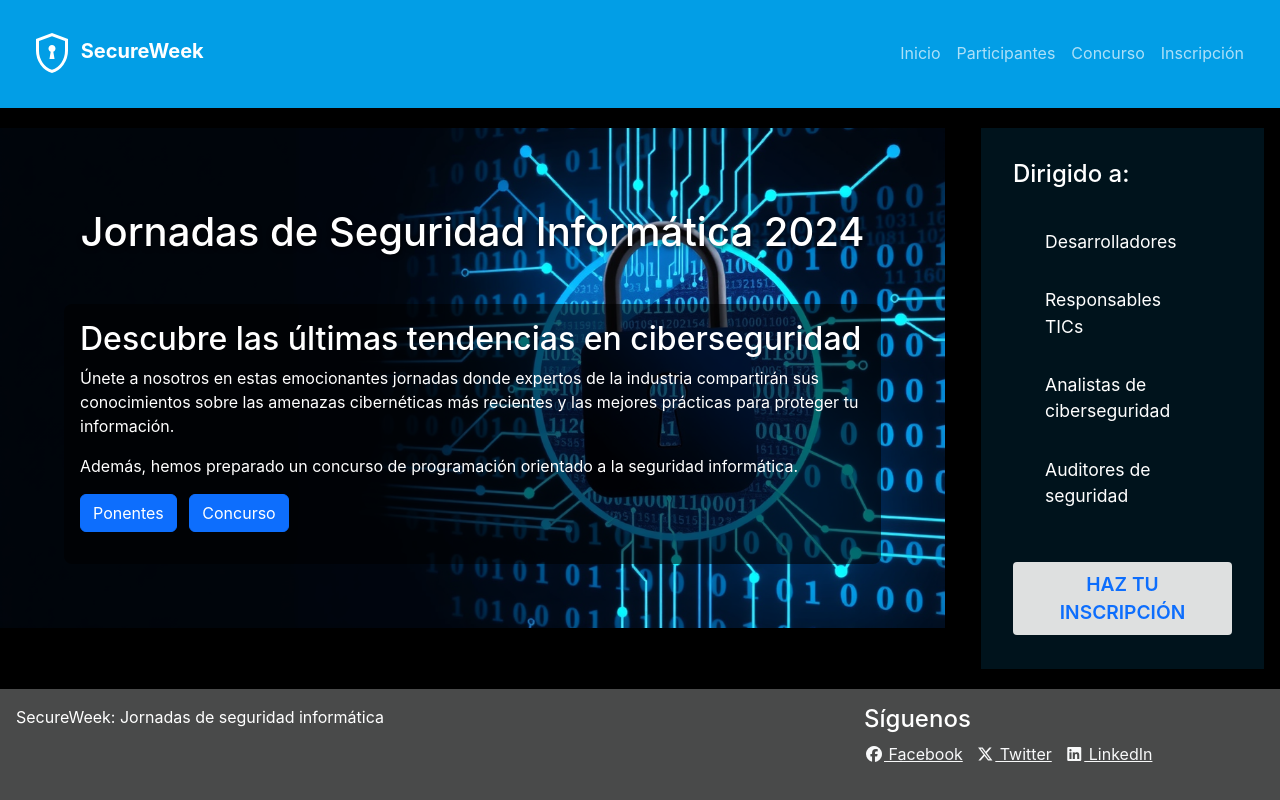
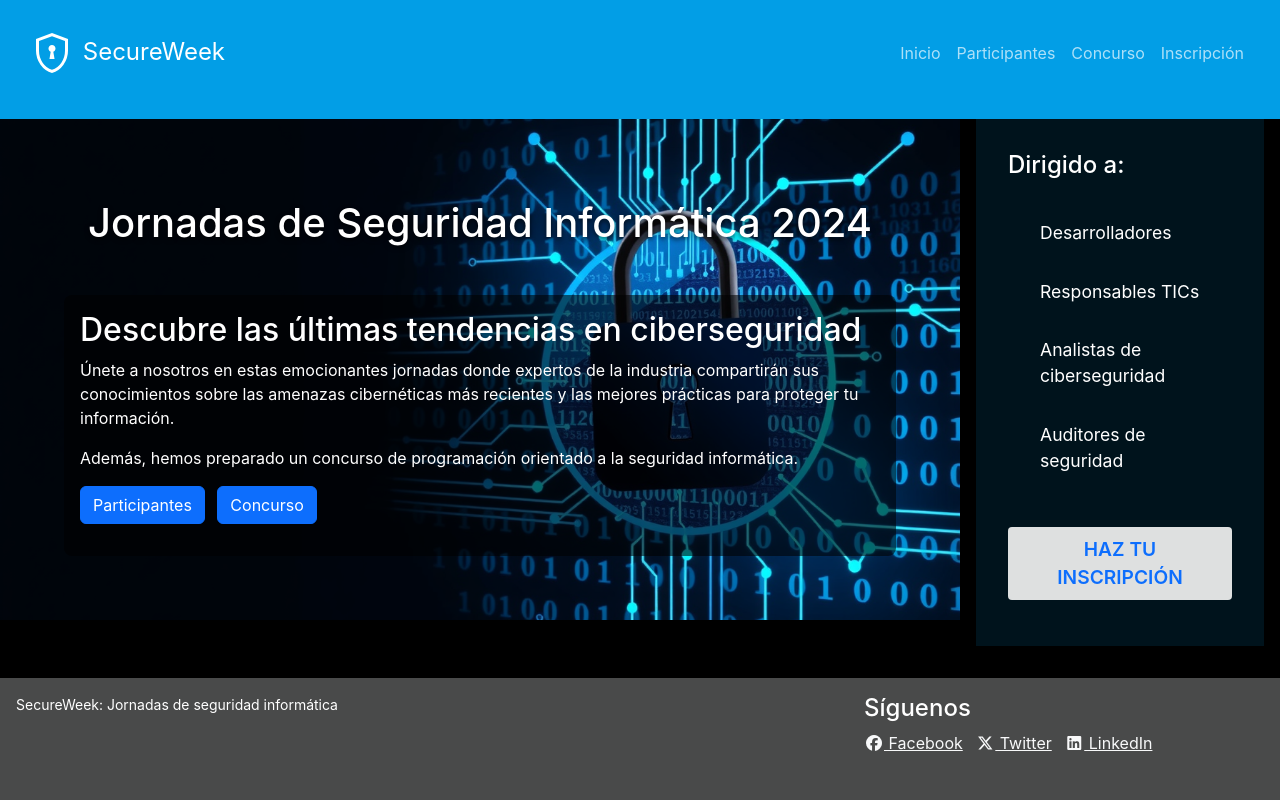
Before and after one commit to kdelbarrio/m4_258_pec2, a website built with Parcel: page src/index.html in a window 1280 px wide. Built offline with nearby package versions, Linux system fonts and the light colour scheme.

Commit message:
Ajustes container queries

```diff
--- a/src/assets/styles/base/_global.scss
+++ b/src/assets/styles/base/_global.scss
@@ -7,3 +7,9 @@ body {
   color: $text-color;
   background-color: $background-color;
   }
+
+/* Habilitar contenedores principales */
+.container, .grid-container {
+  container-type: inline-size;
+  container-name: main-container;
+}
--- a/src/assets/styles/base/_typography.scss
+++ b/src/assets/styles/base/_typography.scss
@@ -1,11 +1,21 @@
 @layer base {
+
+    body {
+      font-size: 1rem; /* Tamaño base */
+
+    }
     h1, h2, h3, h4, h5, h6 {
       font-weight: bold;
       line-height: 1.2;
+
     }
 
     p {
       margin-bottom: 1rem;
+
+      @container (max-width: 768px) {
+        font-size: 1.1rem !important; /* Aumentar el tamaño en contenedores pequeños */
+      }
     }
 
     a {
--- a/src/assets/styles/layouts/_container-queries.scss
+++ b/src/assets/styles/layouts/_container-queries.scss
@@ -1,7 +1,9 @@
-@layer layouts {
+/*@layer layouts {
   @container (min-width: 768px) {
-    .container {
+
+    article {
       padding: 2rem;
     }
   }
 }
+  */
--- a/src/assets/styles/layouts/_footer.scss
+++ b/src/assets/styles/layouts/_footer.scss
@@ -3,8 +3,9 @@
       padding: $spacing-unit;
       color: white;
       background: #494a4a;
+      margin-top: 2em;
 
-      &__text {
+      &__name__text {
         font-size: 0.875rem;
       }
     }
--- a/src/assets/styles/layouts/_grid.scss
+++ b/src/assets/styles/layouts/_grid.scss
@@ -1,13 +1,14 @@
-@layer layouts {
+/*@layer layouts {
     .container {
       display: grid;
       grid-template-columns: repeat(12, 1fr);
       gap: $spacing-unit;
 
       @supports not (display: grid) {
-        /* Fallback */
+
         display: flex;
         flex-wrap: wrap;
       }
     }
   }
+*/
--- a/src/assets/styles/layouts/_header.scss
+++ b/src/assets/styles/layouts/_header.scss
@@ -1,16 +1,12 @@
 @layer layouts {
-  .logo {
-    font-size: 24px;
-    font-weight: bold;
-}
   .header {
       padding: $spacing-unit;
       color: white;
       text-align: center;
       background: $primary-color;
 
-      &__title {
-        font-size: 2.5rem;
+      &__nav__title {
+        font-size: 1.5rem !important;
       }
 
     }
--- a/src/assets/styles/pages/_home.scss
+++ b/src/assets/styles/pages/_home.scss
@@ -7,7 +7,7 @@
         "main"
         "aside"
         "footer";
-    grid-gap: 20px;
+    grid-gap: 0;
     min-height: 100vh;
 }
 
--- a/src/index.html
+++ b/src/index.html
@@ -16,11 +16,11 @@
             <div class="poster">
                 <h1 class="poster__title">Jornadas de Seguridad Informática 2024</h1>
                 <div class="poster__description mt-4">
-                    <h2>Descubre las últimas tendencias en ciberseguridad</h2>
-                    <p>Únete a nosotros en estas emocionantes jornadas donde expertos de la industria compartirán sus conocimientos sobre las amenazas cibernéticas más recientes y las mejores prácticas para proteger tu información.</p>
-                    <p>Además, hemos preparado un concurso de programación orientado a la seguridad informática.</p>
-                    <ul class="list-inline">
-                        <li class="list-inline-item"><a href="./participantes.html" class="btn btn-primary" role="button">Ponentes</a></li>
+                    <h2 class="poster__description__title">Descubre las últimas tendencias en ciberseguridad</h2>
+                    <p class="poster__description__text">Únete a nosotros en estas emocionantes jornadas donde expertos de la industria compartirán sus conocimientos sobre las amenazas cibernéticas más recientes y las mejores prácticas para proteger tu información.</p>
+                    <p class="poster__description__text">Además, hemos preparado un concurso de programación orientado a la seguridad informática.</p>
+                    <ul class="poster__description__list list-inline">
+                        <li class="list-inline-item"><a href="./participantes.html" class="btn btn-primary" role="button">Participantes</a></li>
                         <li class="list-inline-item"><a href="./informacion.html" class="btn btn-primary" role="button">Concurso</a></li>
                     </ul>
                 </div>
--- a/src/views/footer.html
+++ b/src/views/footer.html
@@ -1,7 +1,7 @@
 <footer class="footer">
     <div class="row">
         <div class="footer__name col-md-8">
-        <p class="footerSec__name_text">SecureWeek: Jornadas de seguridad informática</p>
+        <p class="footer__name__text">SecureWeek: Jornadas de seguridad informática</p>
         </div>
         <div class="footer__social col-md-4">
             <h4 class="footer__social__title">Síguenos</h4>
--- a/src/views/header.html
+++ b/src/views/header.html
@@ -1,7 +1,7 @@
 <header class="header">
     <nav class="header__nav navbar navbar-expand-lg navbar-dark">
         <div class="container-fluid">
-            <a class="navbar-brand logo" href="/"><img alt="" src="./assets/images/logo-secureweek.svg"> SecureWeek</a>
+            <a class="navbar-brand header__nav__title" href="/"><img alt="" src="./assets/images/logo-secureweek.svg"> SecureWeek</a>
             <button class="navbar-toggler" type="button" data-bs-toggle="collapse" data-bs-target="#navbarNav" aria-controls="navbarNav" aria-expanded="false" aria-label="Toggle navigation">
                 <span class="navbar-toggler-icon"></span>
             </button>
```
Also changed, not shown: src/formulario.html (+2 -0 lines), src/informacion.html (+4 -0 lines).
